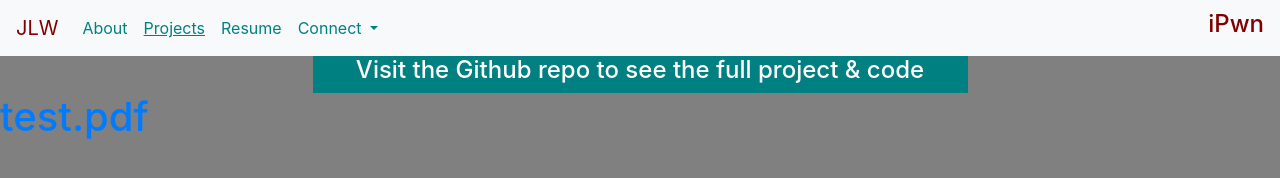
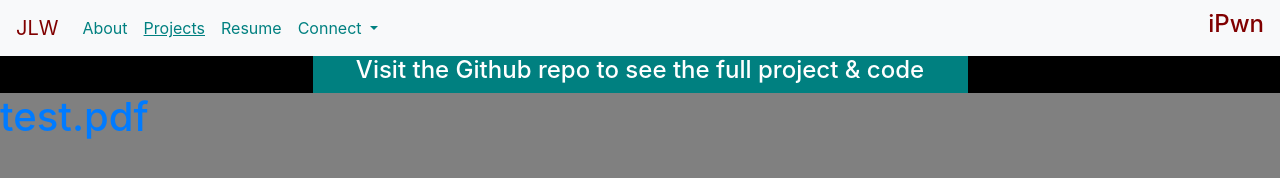
Before and after one commit to MrATX/Analyzing_Big_Data, a plain HTML site: page index.html in a window 1280 px wide. Drawn offline with nearby package versions, Linux system fonts and the light colour scheme.

Commit message:
Update style.css

```diff
--- a/style.css
+++ b/style.css
@@ -47,7 +47,7 @@
     text-align:center;
   }
 
-  .col-md-4{
+  .col-md-3{
     background-color: black;
     border:none;
   }
```
